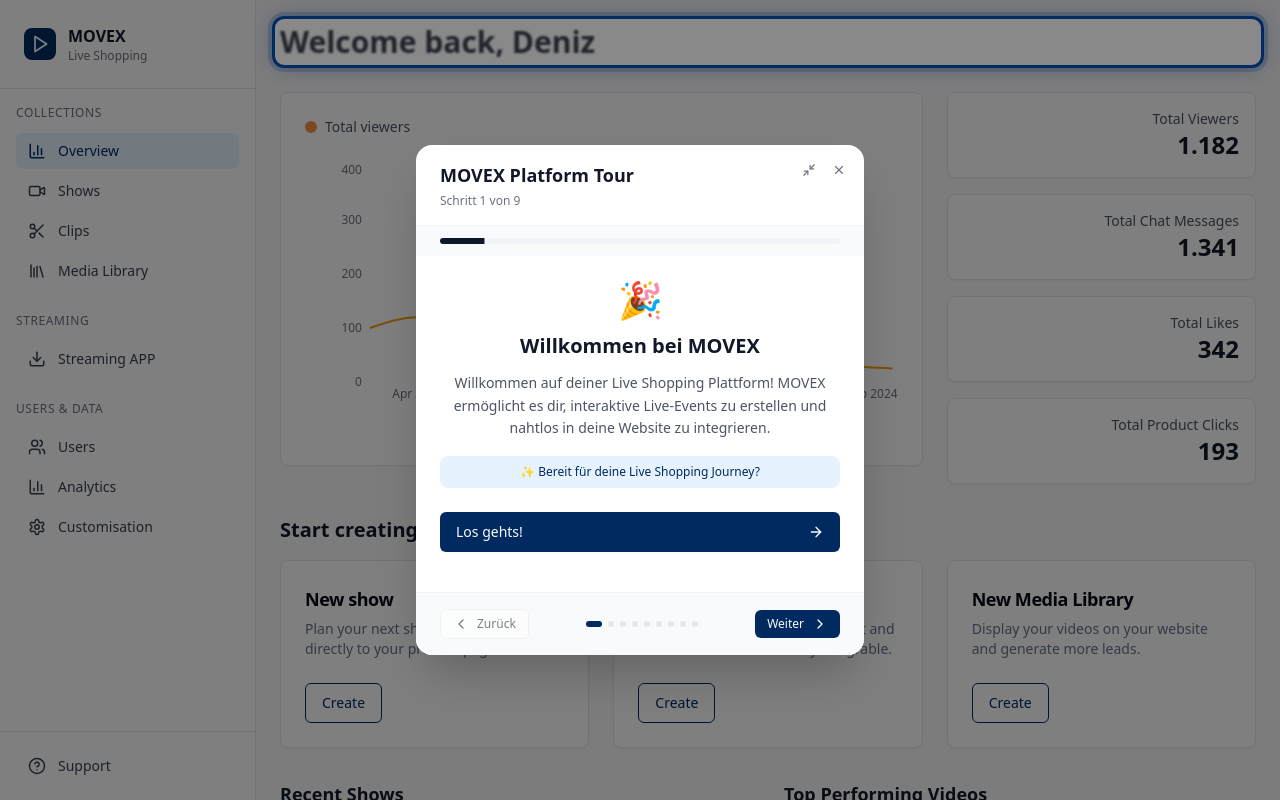
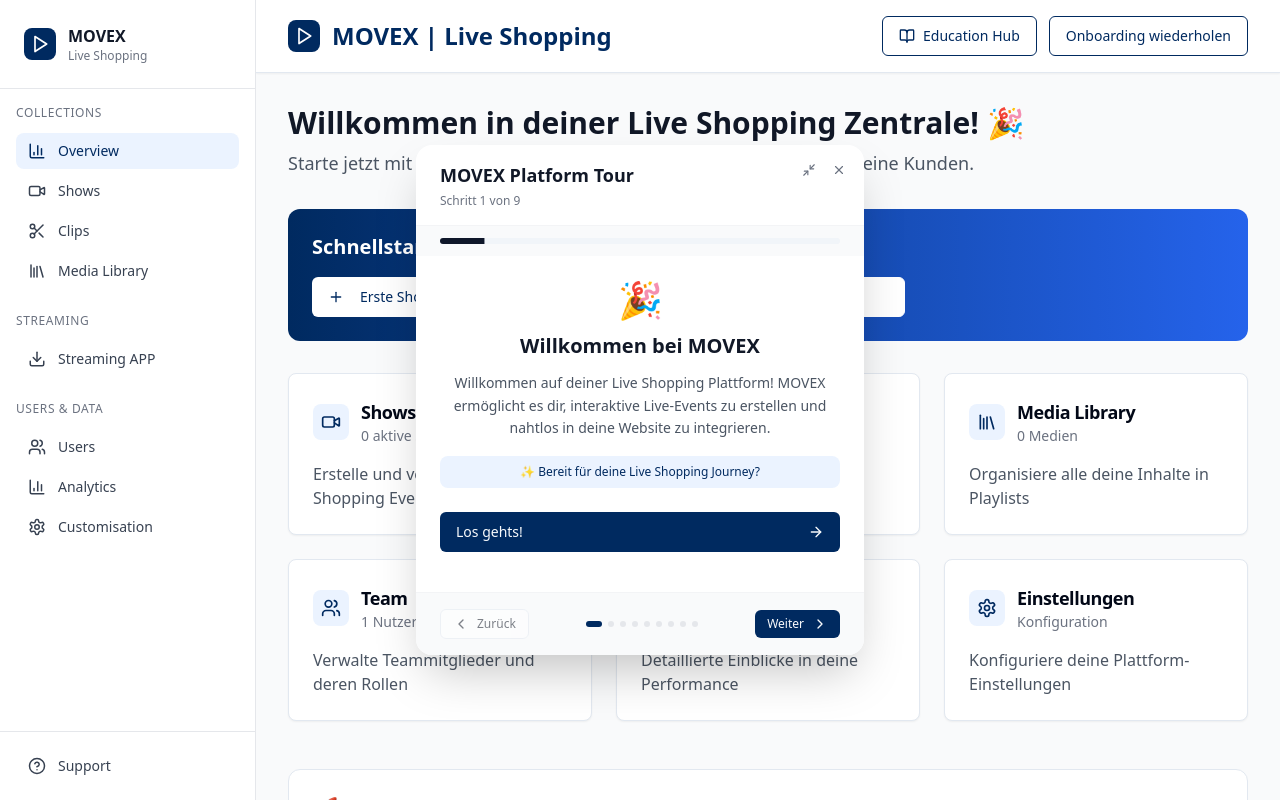
Before and after one commit to DenizD/movex-quickstart-wizard, a React (Vite) app: page / in a window 1280 px wide. Shown: the top 800 px of the page. Built offline with nearby package versions, Linux system fonts and the light colour scheme.

Commit message:
Refactor: Adapt onboarding wizard to MOVEX design
Adapt the onboarding wizard to the MOVEX design, incorporating the visual elements and layout from the provided screenshots.

```diff
--- a/src/index.css
+++ b/src/index.css
@@ -1,3 +1,4 @@
+
 @tailwind base;
 @tailwind components;
 @tailwind utilities;
@@ -37,47 +38,36 @@
     --radius: 0.5rem;
 
     --sidebar-background: 0 0% 98%;
+    --sidebar-foreground: 240 5.3% 26.1%;
+    --sidebar-primary: 240 5.9% 10%;
+    --sidebar-primary-foreground: 0 0% 98%;
+    --sidebar-accent: 240 4.8% 95.9%;
+    --sidebar-accent-foreground: 240 5.9% 10%;
+    --sidebar-border: 220 13% 91%;
+    --sidebar-ring: 217.2 91.2% 59.8%;
 
-    --sidebar-foreground: 240 5.3% 26.1%;
-
-    --sidebar-primary: 240 5.9% 10%;
-
-    --sidebar-primary-foreground: 0 0% 98%;
-
-    --sidebar-accent: 240 4.8% 95.9%;
-
-    --sidebar-accent-foreground: 240 5.9% 10%;
-
-    --sidebar-border: 220 13% 91%;
-
-    --sidebar-ring: 217.2 91.2% 59.8%;
+    /* MOVEX Brand Colors */
+    --movex-blue: #002A60;
+    --movex-light: #EBF3FF;
   }
 
   .dark {
     --background: 222.2 84% 4.9%;
     --foreground: 210 40% 98%;
-
     --card: 222.2 84% 4.9%;
     --card-foreground: 210 40% 98%;
-
     --popover: 222.2 84% 4.9%;
     --popover-foreground: 210 40% 98%;
-
     --primary: 210 40% 98%;
     --primary-foreground: 222.2 47.4% 11.2%;
-
     --secondary: 217.2 32.6% 17.5%;
     --secondary-foreground: 210 40% 98%;
-
     --muted: 217.2 32.6% 17.5%;
     --muted-foreground: 215 20.2% 65.1%;
-
     --accent: 217.2 32.6% 17.5%;
     --accent-foreground: 210 40% 98%;
-
     --destructive: 0 62.8% 30.6%;
     --destructive-foreground: 210 40% 98%;
-
     --border: 217.2 32.6% 17.5%;
     --input: 217.2 32.6% 17.5%;
     --ring: 212.7 26.8% 83.9%;
@@ -101,3 +91,21 @@
     @apply bg-background text-foreground;
   }
 }
+
+@layer utilities {
+  .bg-movex-blue {
+    background-color: #002A60;
+  }
+
+  .text-movex-blue {
+    color: #002A60;
+  }
+
+  .border-movex-blue {
+    border-color: #002A60;
+  }
+
+  .bg-movex-light {
+    background-color: #EBF3FF;
+  }
+}
--- a/src/pages/Index.tsx
+++ b/src/pages/Index.tsx
@@ -2,7 +2,7 @@
 import React from 'react';
 import { useOnboarding } from '@/hooks/useOnboarding';
 import OnboardingWizard from '@/components/OnboardingWizard';
-import Overview from './Overview';
+import Dashboard from '@/components/Dashboard';
 
 const Index = () => {
   const { shouldShowOnboarding, isLoading, completeOnboarding, resetOnboarding } = useOnboarding();
@@ -20,7 +20,7 @@ const Index = () => {
 
   return (
     <>
-      <Overview />
+      <Dashboard onResetOnboarding={resetOnboarding} />
       {shouldShowOnboarding && (
         <OnboardingWizard onComplete={completeOnboarding} />
       )}
```
